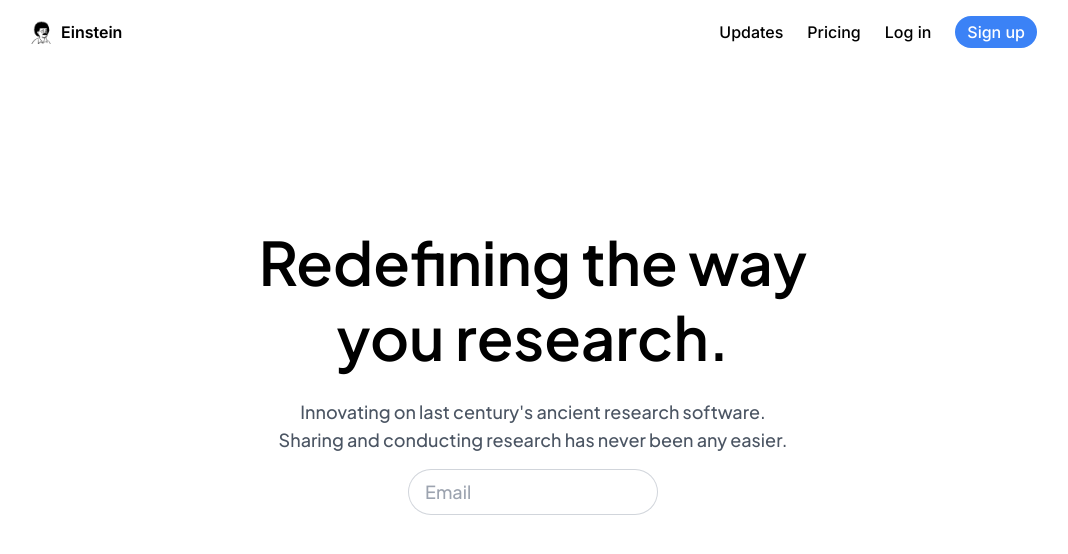
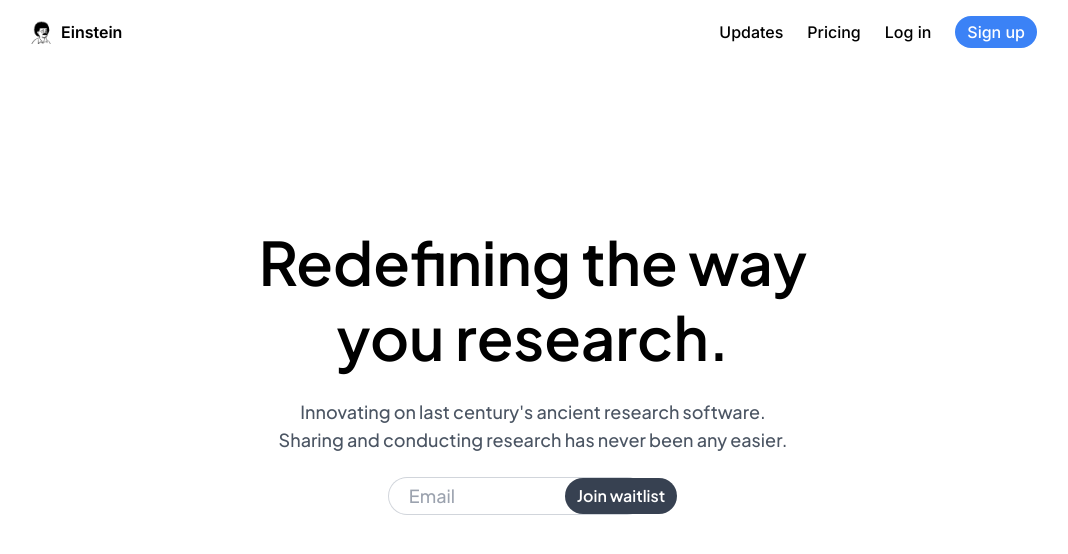
Before and after one commit to tanmaik/einstein.so, a Next.js app: page / in a window 1280 px wide. Shown: the top 554 px of the page, without its empty margins (107-1175 px from the left). Built offline with nearby package versions, Linux system fonts and the light colour scheme.

Commit message:
Trying to redesign email button

```diff
--- a/app/page.js
+++ b/app/page.js
@@ -38,13 +38,15 @@ export default function Home() {
             <br />
             Sharing and conducting research has never been any easier.
           </p>
-          <div className="flex justify-center mt-4">
+          <div className="flex justify-center mt-6 font-semibold -space-x-20">
             <input
               type="text"
-              className="ring-1 rounded-full px-4 py-2 text-lg ring-gray-300 font-medium"
+              className="ring-1 rounded-full px-5 py-1  text-lg ring-gray-300 font-medium"
               placeholder="Email"
             />
-            <button></button>
+            <button className="rounded-full px-3 py-1 bg-gray-700 hover:bg-gray-600 text-white">
+              Join waitlist
+            </button>
           </div>
         </div>
       </div>
```
